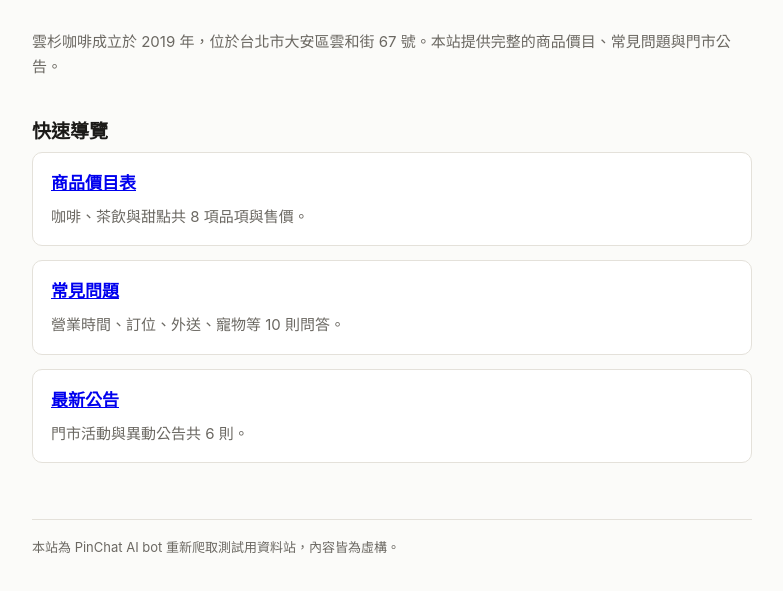
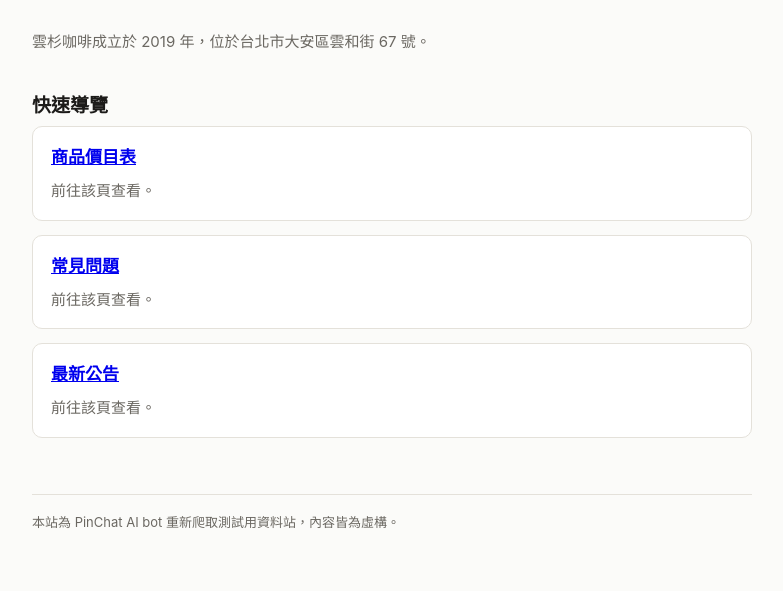
Before and after one commit to daphne79/pinchat-crawl-test, a plain HTML site: page docs/index.html in a window 1280 px wide. Shown: the part 133-724 px from the top of the page, without its empty margins (248-1031 px from the left). Drawn offline with Linux system fonts and the light colour scheme.

Commit message:
fix: 網站移入 docs/ 只發佈該目錄；首頁移除實質內容避免旁證洩漏

```diff
--- a/index.html
+++ b/docs/index.html
@@ -19,12 +19,12 @@
   </nav>
 </header>
 
-<p class="lead">雲杉咖啡成立於 2019 年，位於台北市大安區雲和街 67 號。本站提供完整的商品價目、常見問題與門市公告。</p>
+<p class="lead">雲杉咖啡成立於 2019 年，位於台北市大安區雲和街 67 號。</p>
 
 <h2>快速導覽</h2>
-<div class="item"><h3><a href="./products.html">商品價目表</a></h3><p>咖啡、茶飲與甜點共 8 項品項與售價。</p></div>
-<div class="item"><h3><a href="./faq.html">常見問題</a></h3><p>營業時間、訂位、外送、寵物等 10 則問答。</p></div>
-<div class="item"><h3><a href="./news.html">最新公告</a></h3><p>門市活動與異動公告共 6 則。</p></div>
+<div class="item"><h3><a href="./products.html">商品價目表</a></h3><p>前往該頁查看。</p></div>
+<div class="item"><h3><a href="./faq.html">常見問題</a></h3><p>前往該頁查看。</p></div>
+<div class="item"><h3><a href="./news.html">最新公告</a></h3><p>前往該頁查看。</p></div>
 
 <footer>本站為 PinChat AI bot 重新爬取測試用資料站，內容皆為虛構。</footer>
 </div>
```
Also changed, not shown: docs/faq.html (renamed from faq.html), docs/news.html (renamed from news.html), docs/products.html (renamed from products.html), docs/style.css (renamed from style.css), 3 other files.
